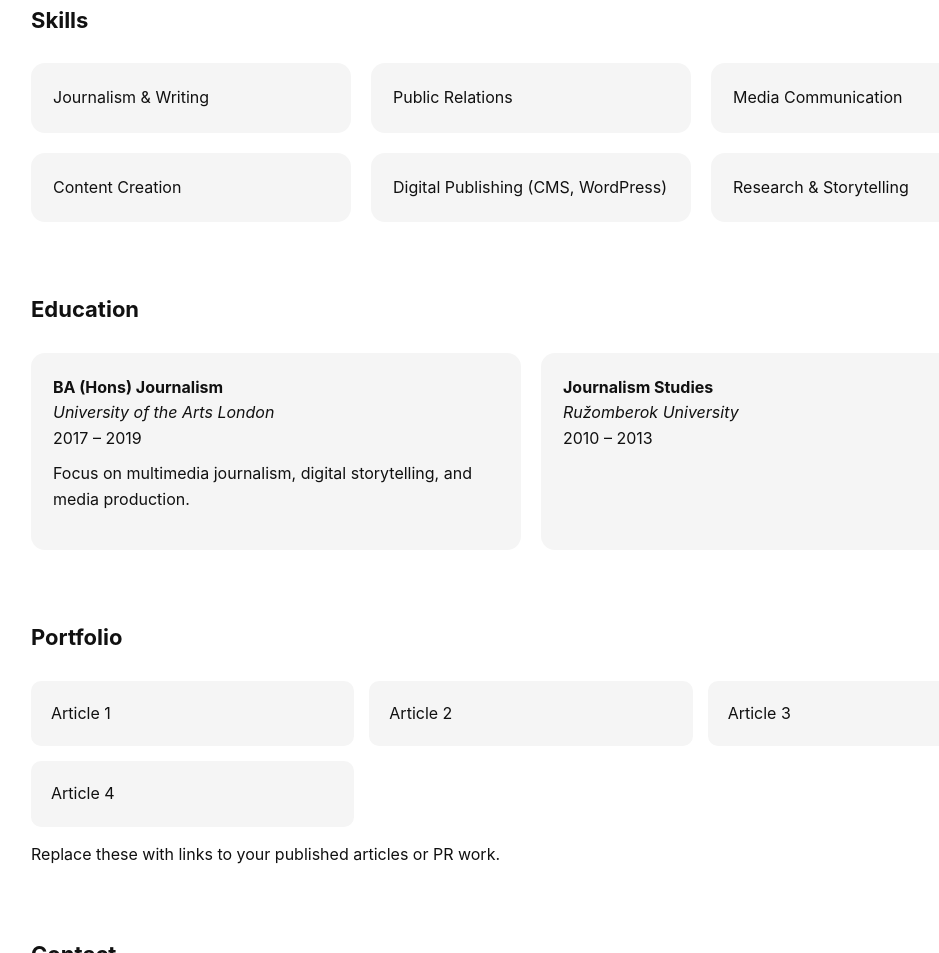
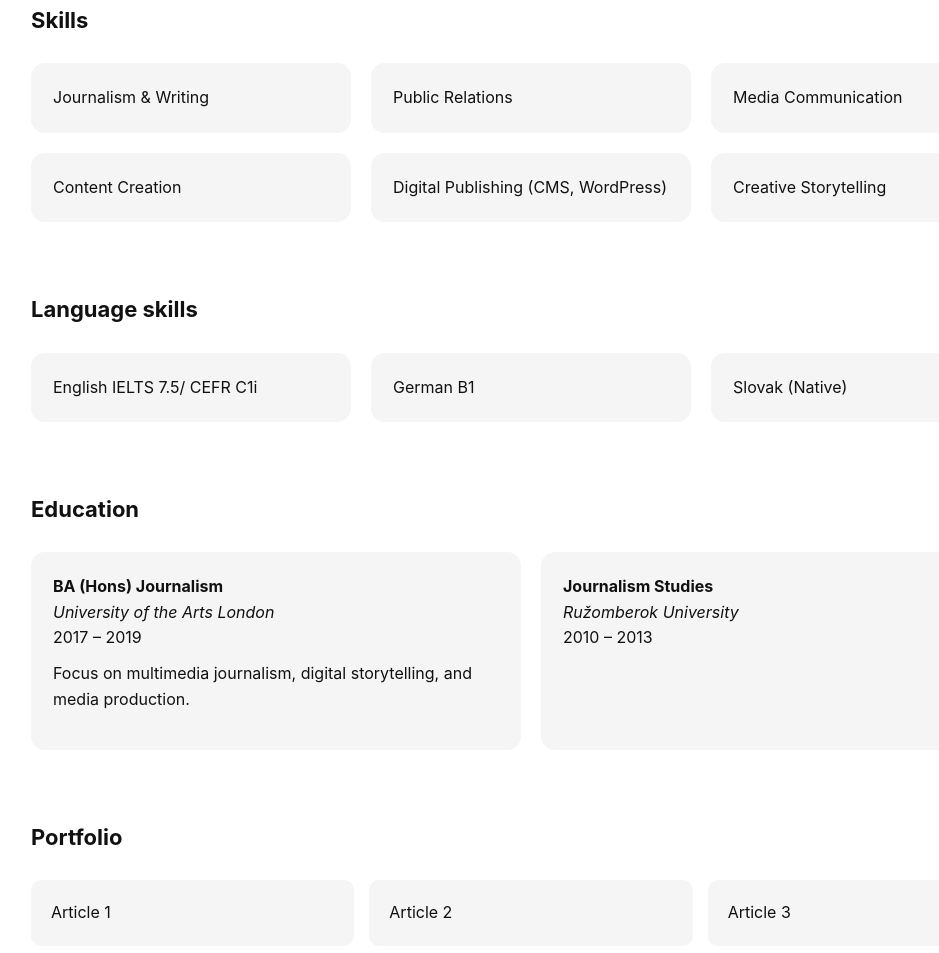
Before and after one commit to dominika-kostialikova/dominika-kostialikova.github.io, a plain HTML site: page index.html in a window 1280 px wide. Shown: the part 1323-2276 px from the top of the page, without its empty margins (109-1048 px from the left). Drawn offline with Linux system fonts and the light colour scheme.

Commit message:
Update index.html

```diff
--- a/index.html
+++ b/index.html
@@ -228,7 +228,18 @@ footer {
       <div class="card">Media Communication</div>
       <div class="card">Content Creation</div>
       <div class="card">Digital Publishing (CMS, WordPress)</div>
-      <div class="card">Research & Storytelling</div>
+      <div class="card">Creative Storytelling</div>
+    </div>
+  </div>
+
+  <!-- LANGUAGE SKILLS -->
+
+  <div class="section">
+    <h2>Language skills</h2>
+    <div class="grid grid-2">
+      <div class="card">English IELTS 7.5/ CEFR C1i</div>
+      <div class="card">German B1</div>
+      <div class="card">Slovak (Native)</div>
     </div>
   </div>
 
```
